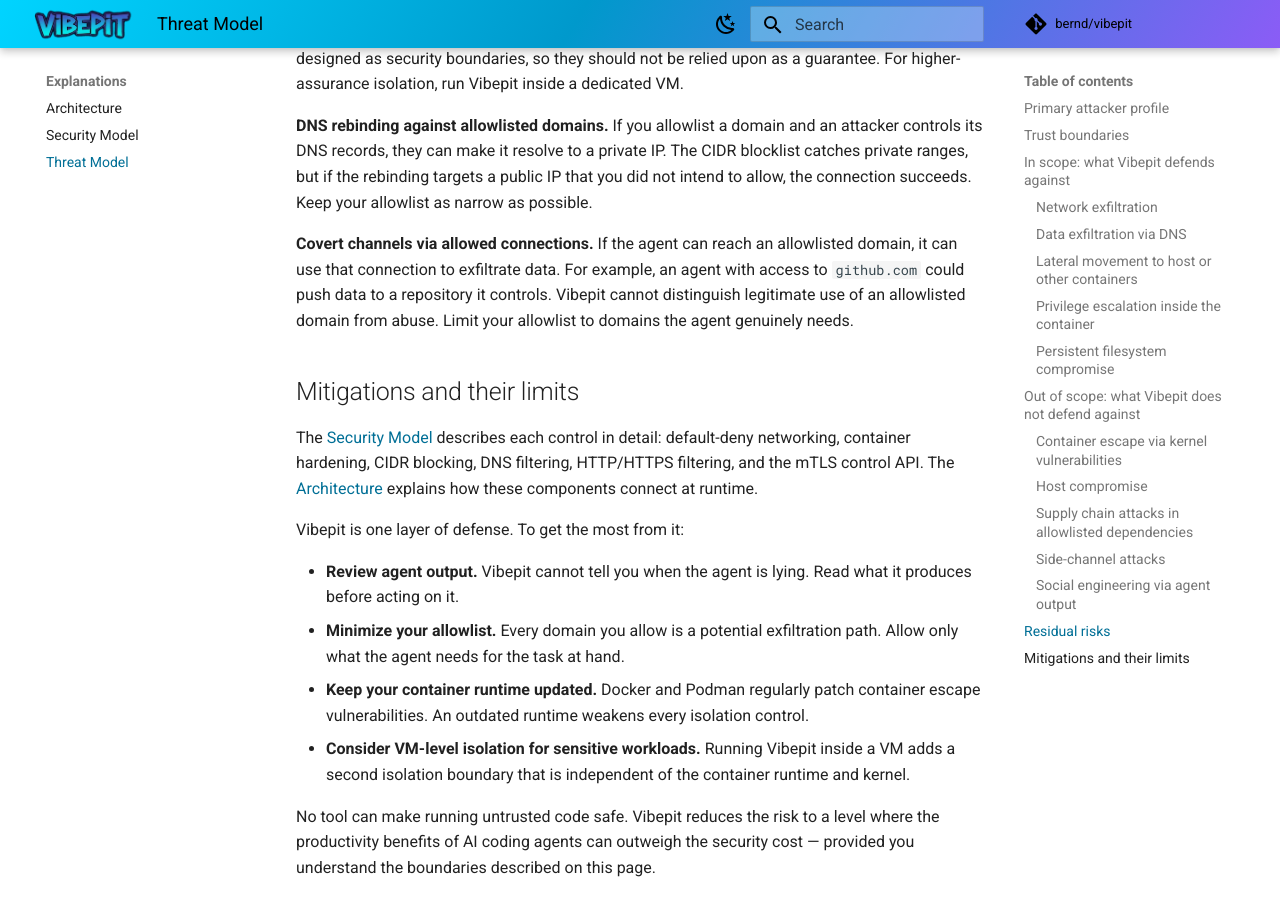
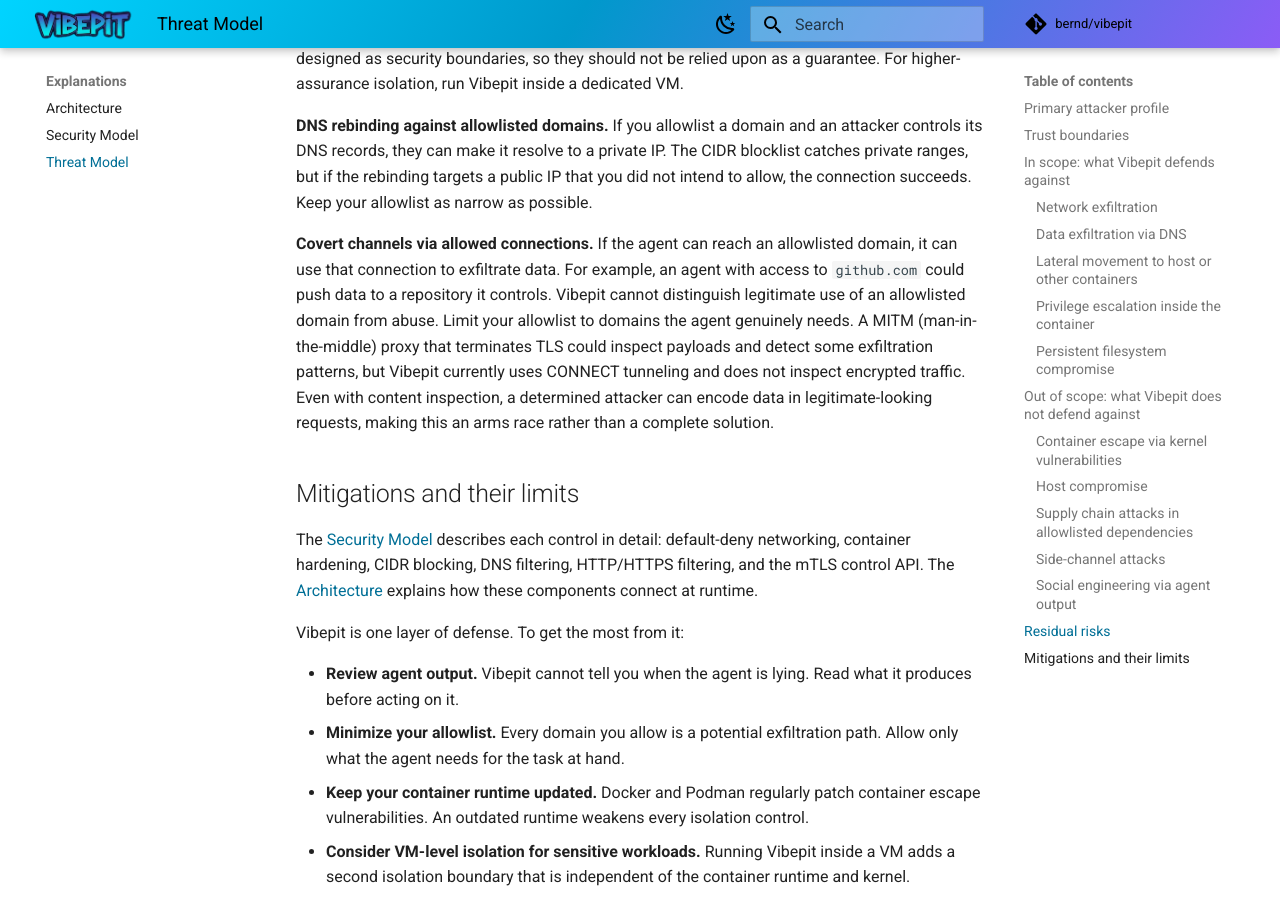
Before and after one commit to bernd/vibepit, an MkDocs documentation site: the page built from docs/content/explanations/threat-model.md, in a window 1280 px wide and 900 px high, scrolled down 3215 px. Built offline with MkDocs 1.6.1 and Material for MkDocs 9.7.7, drawn with Linux system fonts in a browser that asks for light colours; comment, search, counter and statistics services are not loaded.

Commit message:
Note MITM proxy as partial mitigation for covert channels
Co-Authored-By: Claude Opus 4.6 <noreply@anthropic.com>

```diff
--- a/docs/content/explanations/threat-model.md
+++ b/docs/content/explanations/threat-model.md
@@ -72,7 +72,7 @@ Even within its scope, Vibepit has known limitations that you should understand.
 
 **DNS rebinding against allowlisted domains.** If you allowlist a domain and an attacker controls its DNS records, they can make it resolve to a private IP. The CIDR blocklist catches private ranges, but if the rebinding targets a public IP that you did not intend to allow, the connection succeeds. Keep your allowlist as narrow as possible.
 
-**Covert channels via allowed connections.** If the agent can reach an allowlisted domain, it can use that connection to exfiltrate data. For example, an agent with access to `github.com` could push data to a repository it controls. Vibepit cannot distinguish legitimate use of an allowlisted domain from abuse. Limit your allowlist to domains the agent genuinely needs.
+**Covert channels via allowed connections.** If the agent can reach an allowlisted domain, it can use that connection to exfiltrate data. For example, an agent with access to `github.com` could push data to a repository it controls. Vibepit cannot distinguish legitimate use of an allowlisted domain from abuse. Limit your allowlist to domains the agent genuinely needs. A MITM (man-in-the-middle) proxy that terminates TLS could inspect payloads and detect some exfiltration patterns, but Vibepit currently uses CONNECT tunneling and does not inspect encrypted traffic. Even with content inspection, a determined attacker can encode data in legitimate-looking requests, making this an arms race rather than a complete solution.
 
 ## Mitigations and their limits
 
```
